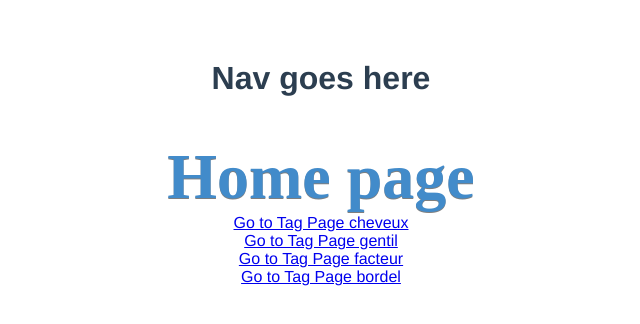
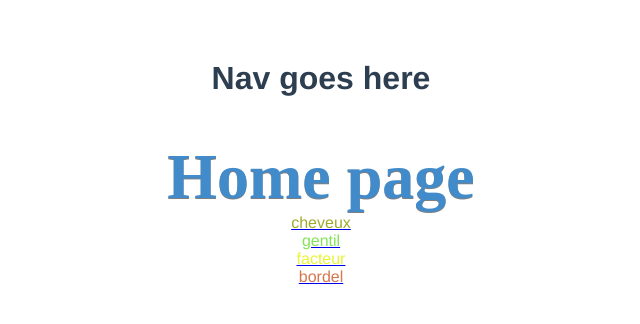
Before and after one commit to maxime-groff/zoneson-clone, a Vue app: page / in a window 1280 px wide. Shown: the top 324 px of the page, without its empty margins (319-959 px from the left). Built offline with nearby package versions, Linux system fonts and the light colour scheme.

Commit message:
feat: adding a component for generate a random color

```diff
--- /dev/null
+++ b/src/components/RandomColor.vue
@@ -0,0 +1,30 @@
+<template>
+  <div>
+    <span :style="'color:' + color ">
+      {{ quoteMsg }}
+    </span>
+  </div>
+</template>
+
+<script>
+export default {
+  name: 'RandomColor',
+  props: {
+    quoteMsg: {
+      type: String,
+      default: ''
+    }
+  },
+  data() {
+    return {}
+  },
+  computed: {
+    color() {
+      return ('#' + ((Math.random() * 0xffffff) << 0).toString(16))
+    },
+  },
+}
+</script>
+
+<style scoped>
+</style>
--- a/src/views/Home.vue
+++ b/src/views/Home.vue
@@ -2,13 +2,15 @@
   <div>
     <div>
       <!-- Components -->
-      <h1 class="title">Home page</h1>
+      <h1 class="title">
+        Home page
+      </h1>
       <div
         v-for="(quote, index) in quotes"
         :key="index"
       >
         <router-link :to="'/tag/'+ quote">
-          Go to Tag Page {{ quote }}
+          <RandomColor :quote-msg="quote" />
         </router-link>
       </div>
     </div>
@@ -16,8 +18,13 @@
 </template>
 
 <script>
+import RandomColor from "../components/RandomColor"
+
 export default {
   name: 'Home',
+  components:{
+    RandomColor
+  },
   data() {
     return {
       quotes: ['cheveux', 'gentil', 'facteur', 'bordel'],
```
